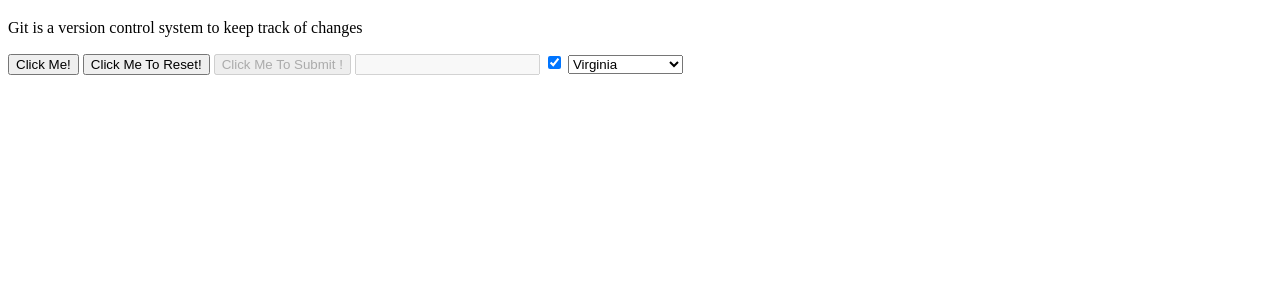
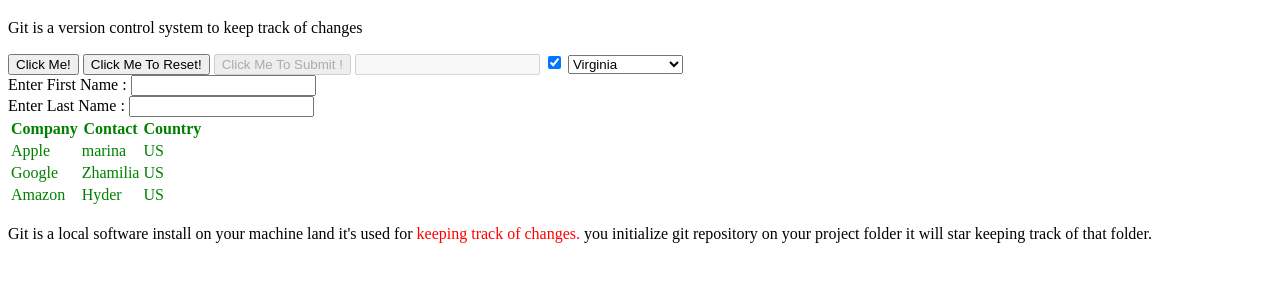
Before and after one commit to Ali-Alzuhairi/FrontEnd, a plain HTML site: page Practice.html in a window 1280 px wide. Shown: the part 61-342 px from the top of the page. Drawn offline with Linux system fonts and the light colour scheme.

Commit message:
span style div for html

```diff
--- a/Practice.html
+++ b/Practice.html
@@ -22,11 +22,57 @@
 
     <select name="State" id="state">
         <option value="VA"> Virginia </option>
-        <option value="NY"> New York </option>
+        <option value="NY"> NewYork </option>
         <option value="DC"> Washington DC</option>
         <option value="MD"> Maryland </option>
     </select>
 
+    <!-- Create text input field with label message of the day -->
+
+    <!-- how to break lines up so it show in next line? -->
+    <!-- <label for="firstName"> Enter FirstName :</label>
+    <input type="text" id="firstName"> -->
+
+    <div>
+        <label for="firstName">Enter First Name :</label>
+        <input type="text" id="firstName">
+      </div>
+
+      <div>
+        <label for="lastName">Enter Last Name  :</label>
+        <input type="text" id="lastName">
+      </div>
+
+      <table style="color:Green;">
+        <tr>
+          <th>Company</th>
+          <th>Contact</th>
+          <th>Country</th>
+        </tr>
+        <tr>
+            <td>Apple</td>
+            <td>marina</td>
+            <td>US</td>
+          </tr>
+        <tr>
+            <td>Google</td>
+            <td>Zhamilia</td>
+            <td>US</td>
+          </tr>
+        <tr>
+          <td>Amazon</td>
+          <td>Hyder</td>
+          <td>US</td>
+        </tr>
+        <tr>
+      </table>
+
+    <!-- Create a paragraph element, add text , color onr word to red -->
+    <p> Git is a local software install on your machine
+        land it's used for
+        <span style="color: red;"> keeping track of changes. </span>
+        you initialize git repository on your project folder it will star keeping track of that folder.
+        </p>
 </body>
 
 </html>
```
